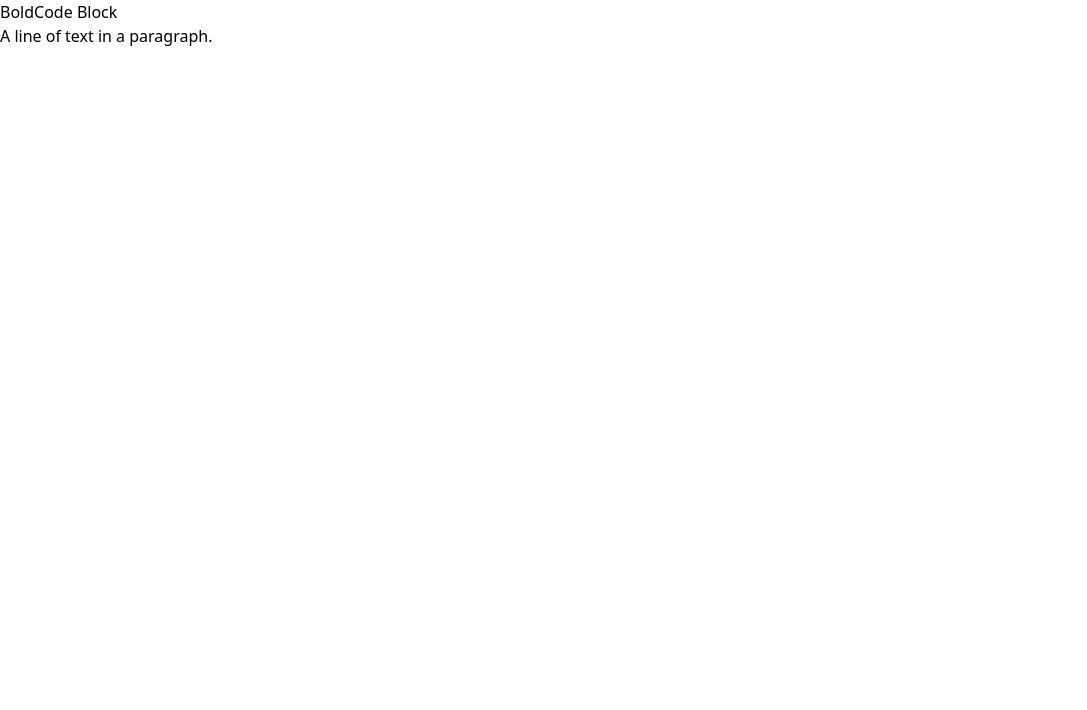
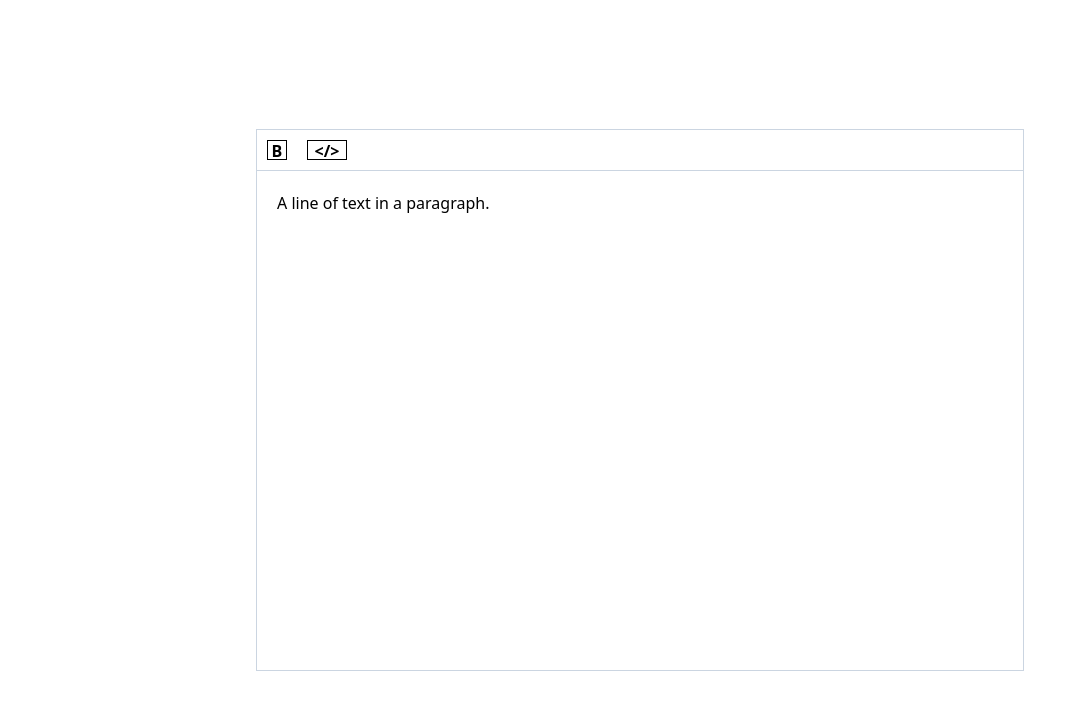
Before and after one commit to akffkdahffkdgo77/my-editor, a React (Create React App) app: page / in a window 1280 px wide. Shown: the top 710 px of the page, without its empty margins (0-1087 px from the left). Built offline with nearby package versions, Linux system fonts and the light colour scheme.

Commit message:
feat : Editor UI 작업

```diff
--- a/src/pages/Home.js
+++ b/src/pages/Home.js
@@ -82,27 +82,32 @@ export default function App() {
     }, []);
 
     return (
+        <div className="flex justify-center items-center w-full min-h-screen">
+            <main className="w-full max-w-3xl mx-auto min-h-[500px] h-full">
                 <Slate editor={editor} value={initialValue}>
-            <div>
+                    <div className="w-full h-50 p-2.5 border border-slate-300 flex justify-start items-center gap-5">
                         <button
+                            className="w-5 h-5 [line-height:20px] border border-black font-bold uppercase"
                             type="button"
                             onMouseDown={(event) => {
                                 event.preventDefault();
                                 CustomEditor.toggleBoldMark(editor);
                             }}
                         >
-                    Bold
+                            B
                         </button>
                         <button
+                            className="w-10 h-5 [line-height:20px] border border-black font-bold uppercase"
                             type="button"
                             onMouseDown={(event) => {
                                 event.preventDefault();
                                 CustomEditor.toggleCodeBlock(editor);
                             }}
                         >
-                    Code Block
+                            {`</>`}
                         </button>
                     </div>
+                    <div className="h-full min-h-[500px] border border-slate-300 p-5 border-t-0">
                         <Editable
                             // Pass in the `renderElement` function.
                             renderElement={renderElement}
@@ -140,6 +145,9 @@ export default function App() {
                                 }
                             }}
                         />
+                    </div>
                 </Slate>
+            </main>
+        </div>
     );
 }
```
Lines whose indentation alone changed are shown as unchanged.
